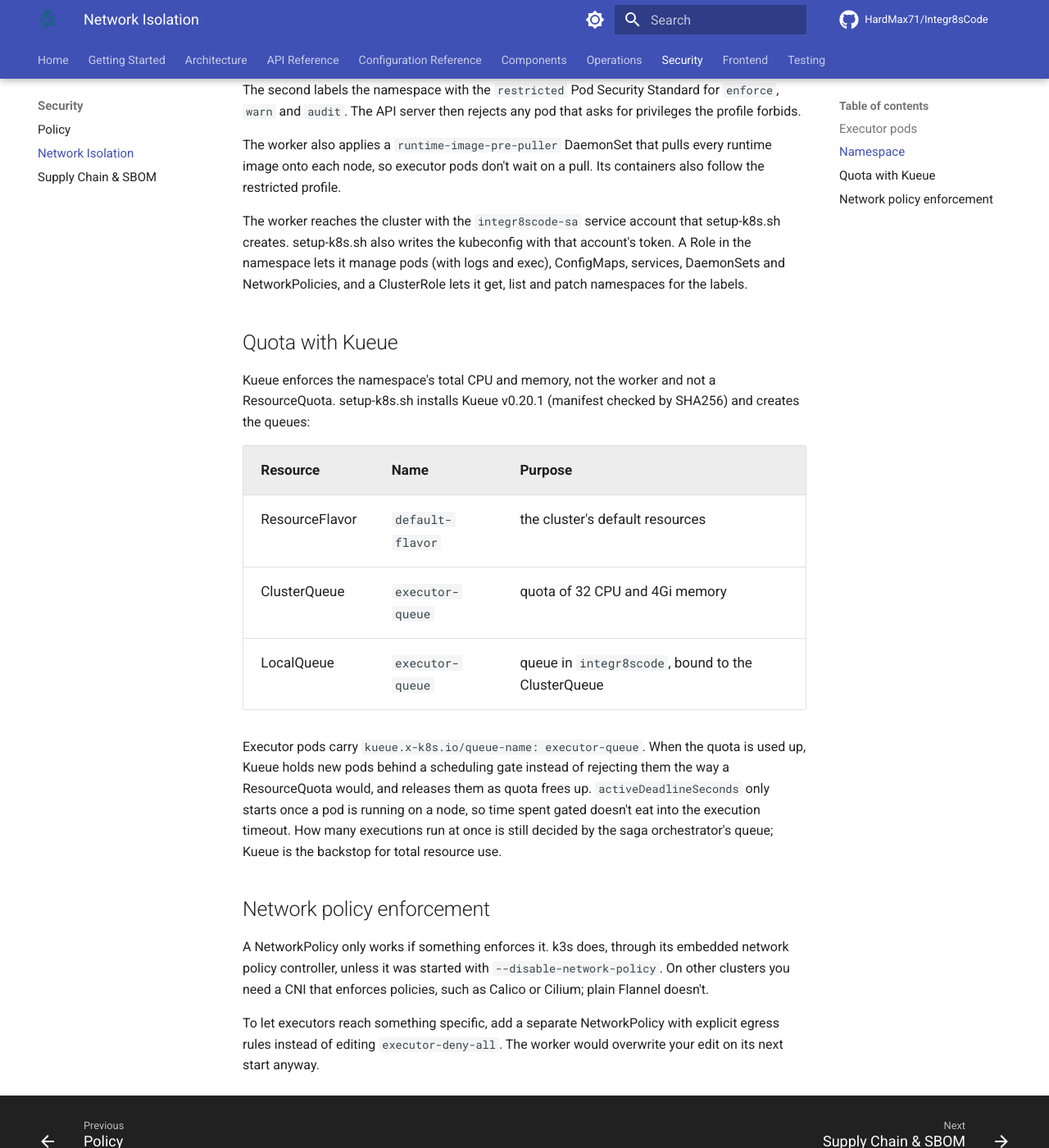
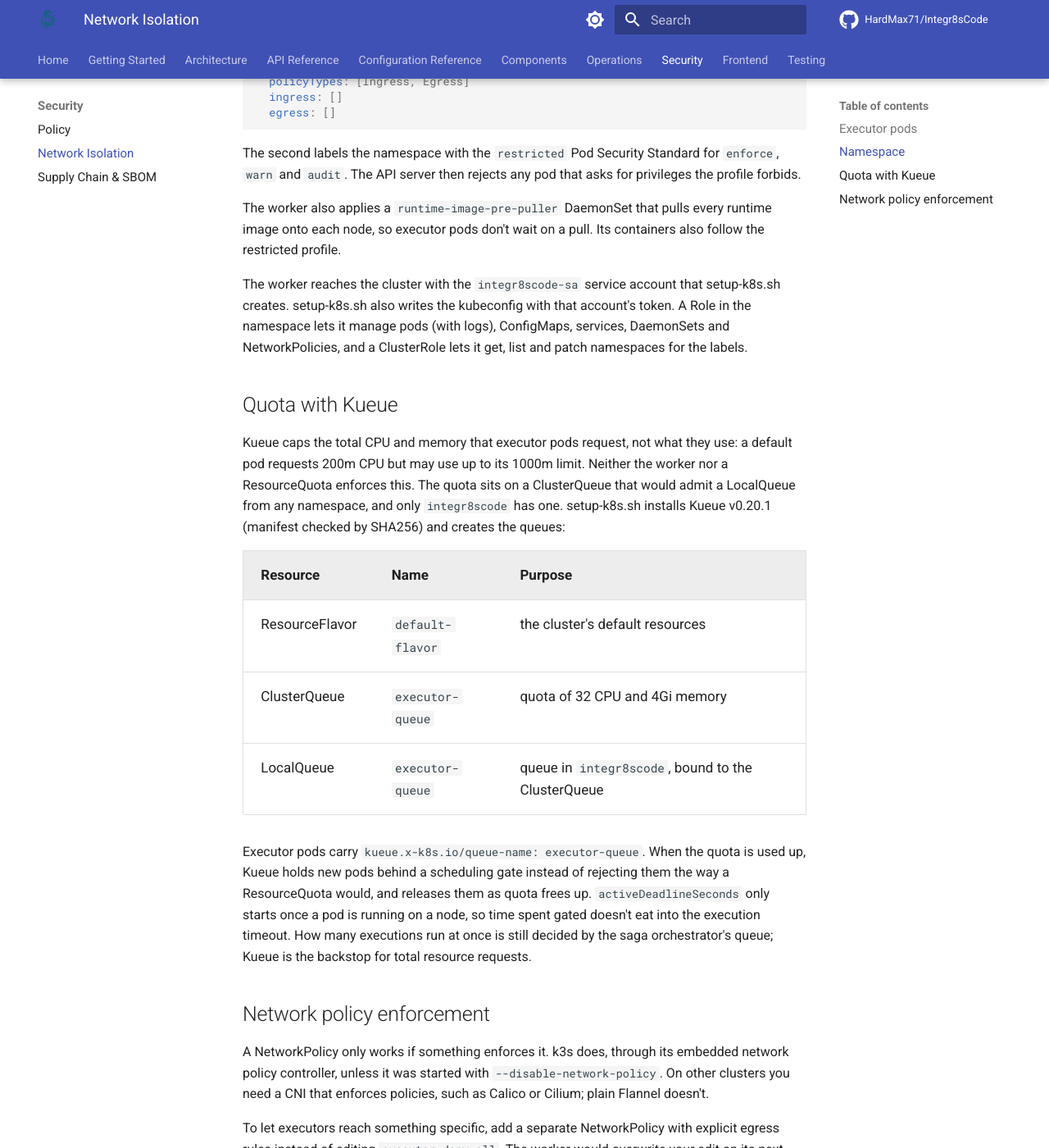
Before and after one commit to HardMax71/Integr8sCode, an MkDocs documentation site: the page built from docs/security/policies.md, in a window 1280 px wide and 1400 px high, scrolled down 1913 px. Shown: the whole window at 82% size. Built offline with MkDocs 1.6.1 and Material for MkDocs 9.7.7, drawn with Linux system fonts in a browser that asks for light colours; comment, search, counter and statistics services are not loaded; some of the changed text lies outside the part shown.

Commit message:
docs: correct the limit source, namespace steps, RBAC and Kueue scope
* CPU and memory limits are admin settings seeded once from config.toml, so later TOML edits don't apply until a reset
* only the NetworkPolicy is a server-side apply; the PSA labels are a plain namespace patch
* the Role has pods/log but no pods/exec
* Kueue caps requests (200m CPU by default) on a ClusterQueue open to any namespace, not total use

```diff
--- a/docs/security/policies.md
+++ b/docs/security/policies.md
@@ -1,6 +1,6 @@
 # Pod and namespace security
 
-User code runs in executor pods in the `integr8scode` namespace. The pod builder locks down each pod, the k8s worker locks down the namespace at startup, and Kueue caps how much the namespace can use in total.
+User code runs in executor pods in the `integr8scode` namespace. The pod builder locks down each pod, the k8s worker locks down the namespace at startup, and Kueue caps how much CPU and memory the pods can request in total.
 
 ## Executor pods
 
@@ -18,11 +18,11 @@
 
 The script and entrypoint.sh come from a per-execution ConfigMap, mounted read-only. The only writable paths are two `emptyDir` volumes: `/output` (10Mi) and `/tmp` (10Mi, or more for languages that need it).
 
-The timeout is the admin setting `max_timeout_seconds`, which falls back to `K8S_POD_EXECUTION_TIMEOUT` (5 seconds in config.toml). CPU and memory limits come from `K8S_POD_CPU_LIMIT` and `K8S_POD_MEMORY_LIMIT`. A language can raise all three through its `PodRuntimeConfig` in runtime_registry.py. Today only Go does: at least 1000m CPU, 320Mi memory, 30 seconds and a 64Mi `/tmp` for its build cache.
+The timeout and the CPU and memory limits are the admin settings `max_timeout_seconds`, `cpu_limit` and `memory_limit`. The first read stores them in MongoDB, seeded from `K8S_POD_EXECUTION_TIMEOUT` (5 seconds), `K8S_POD_CPU_LIMIT` (1000m) and `K8S_POD_MEMORY_LIMIT` (128Mi) in config.toml. After that, editing those keys changes nothing until an admin resets the settings. A language can raise all three through its `PodRuntimeConfig` in runtime_registry.py. Today only Go does: at least 1000m CPU, 320Mi memory, 30 seconds and a 64Mi `/tmp` for its build cache. Requests always come from `K8S_POD_CPU_REQUEST` (200m) and `K8S_POD_MEMORY_REQUEST` (128Mi).
 
 ## Namespace
 
-The k8s worker calls `ensure_namespace_security()` when it starts. Both steps are server-side applies, so they're safe to repeat.
+The k8s worker calls `ensure_namespace_security()` when it starts. The first step is a server-side apply and the second a plain namespace patch, and both are safe to repeat.
 
 The first creates or updates the `executor-deny-all` NetworkPolicy. It selects pods labelled `component: executor`, which every executor pod has, and denies all ingress and egress. The worker is the only owner of this policy; setup-k8s.sh doesn't create it.
 
@@ -45,11 +45,11 @@
 
 The worker also applies a `runtime-image-pre-puller` DaemonSet that pulls every runtime image onto each node, so executor pods don't wait on a pull. Its containers also follow the restricted profile.
 
-The worker reaches the cluster with the `integr8scode-sa` service account that setup-k8s.sh creates. setup-k8s.sh also writes the kubeconfig with that account's token. A Role in the namespace lets it manage pods (with logs and exec), ConfigMaps, services, DaemonSets and NetworkPolicies, and a ClusterRole lets it get, list and patch namespaces for the labels.
+The worker reaches the cluster with the `integr8scode-sa` service account that setup-k8s.sh creates. setup-k8s.sh also writes the kubeconfig with that account's token. A Role in the namespace lets it manage pods (with logs), ConfigMaps, services, DaemonSets and NetworkPolicies, and a ClusterRole lets it get, list and patch namespaces for the labels.
 
 ## Quota with Kueue
 
-Kueue enforces the namespace's total CPU and memory, not the worker and not a ResourceQuota. setup-k8s.sh installs Kueue v0.20.1 (manifest checked by SHA256) and creates the queues:
+Kueue caps the total CPU and memory that executor pods request, not what they use: a default pod requests 200m CPU but may use up to its 1000m limit. Neither the worker nor a ResourceQuota enforces this. The quota sits on a ClusterQueue that would admit a LocalQueue from any namespace, and only `integr8scode` has one. setup-k8s.sh installs Kueue v0.20.1 (manifest checked by SHA256) and creates the queues:
 
 | Resource       | Name             | Purpose                                        |
 |----------------|------------------|------------------------------------------------|
@@ -57,7 +57,7 @@
 | ClusterQueue   | `executor-queue` | quota of 32 CPU and 4Gi memory                 |
 | LocalQueue     | `executor-queue` | queue in `integr8scode`, bound to the ClusterQueue |
 
-Executor pods carry `kueue.x-k8s.io/queue-name: executor-queue`. When the quota is used up, Kueue holds new pods behind a scheduling gate instead of rejecting them the way a ResourceQuota would, and releases them as quota frees up. `activeDeadlineSeconds` only starts once a pod is running on a node, so time spent gated doesn't eat into the execution timeout. How many executions run at once is still decided by the saga orchestrator's queue; Kueue is the backstop for total resource use.
+Executor pods carry `kueue.x-k8s.io/queue-name: executor-queue`. When the quota is used up, Kueue holds new pods behind a scheduling gate instead of rejecting them the way a ResourceQuota would, and releases them as quota frees up. `activeDeadlineSeconds` only starts once a pod is running on a node, so time spent gated doesn't eat into the execution timeout. How many executions run at once is still decided by the saga orchestrator's queue; Kueue is the backstop for total resource requests.
 
 ## Network policy enforcement
 
```
